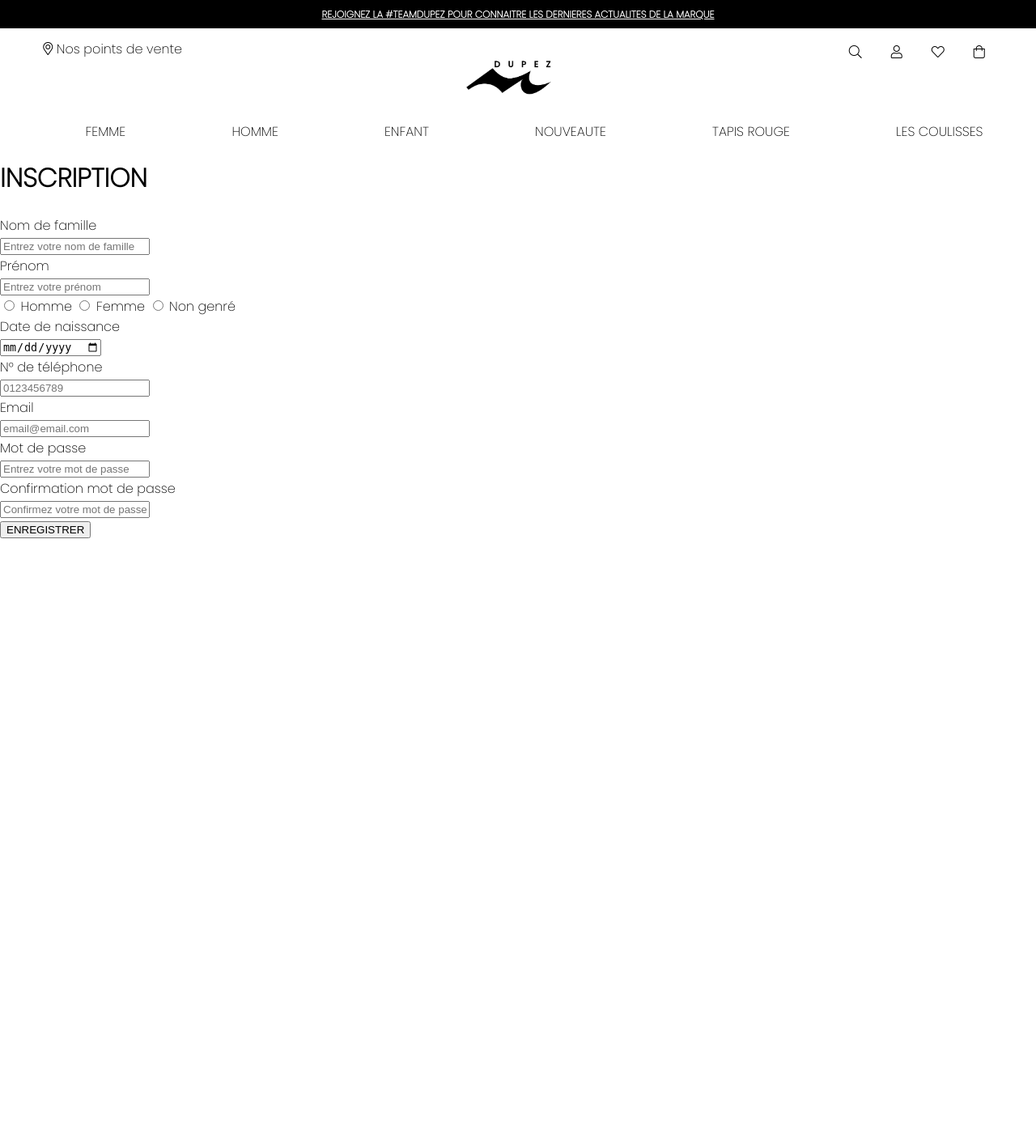
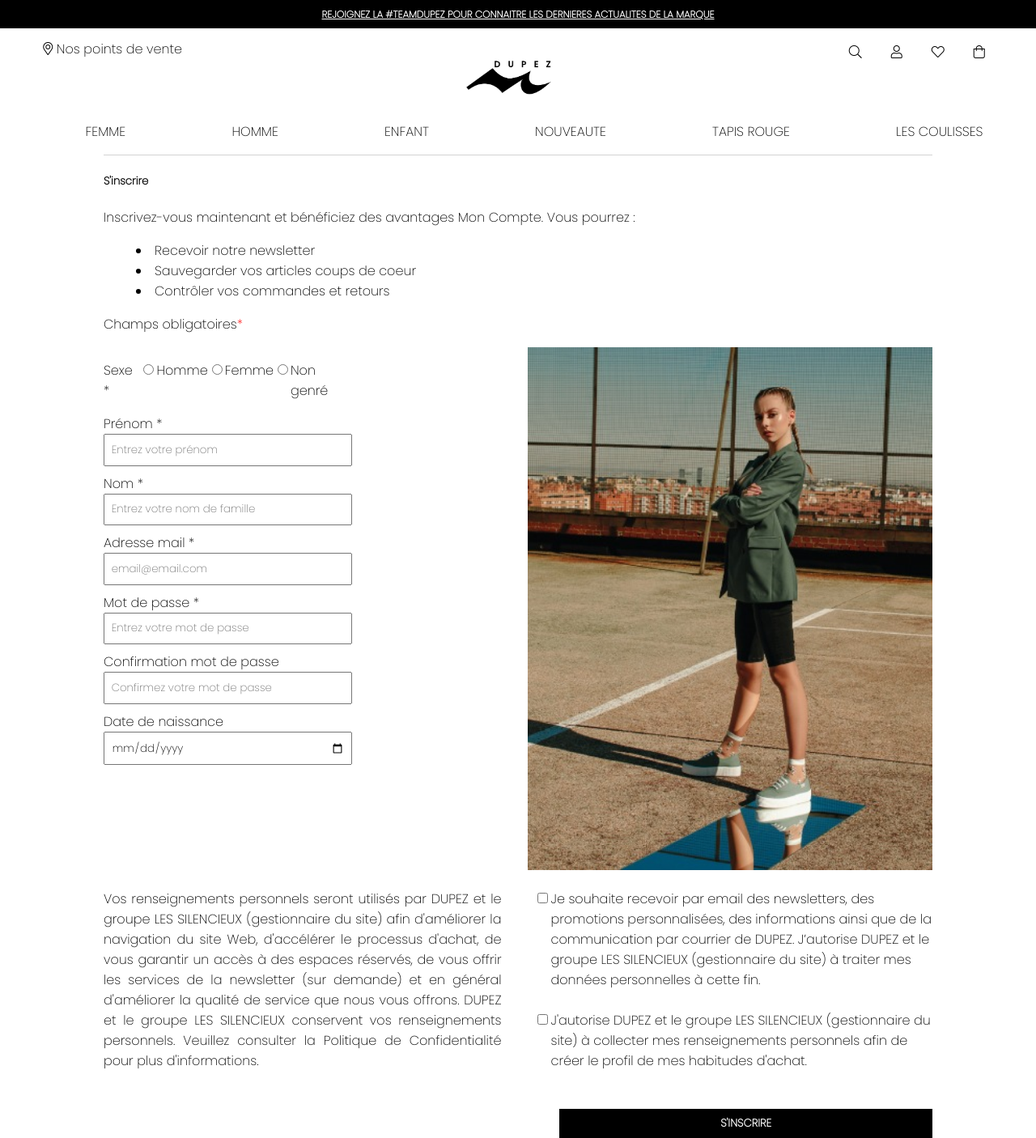
Before and after one commit to marine-jacquens/boutique, a PHP site: page /inscription.php in a window 1280 px wide. Shown: the whole page at 81% size. Before the commit the page ends 665 px from the top, so only its background shows below. Run offline with PHP 8.4, Linux system fonts and the light colour scheme.

Commit message:
ajout page inscription

```diff
--- a/class/users.php
+++ b/class/users.php
@@ -25,13 +25,13 @@
   }
 
 
-  public function register($lastname,$firstname,$gender,$birthday,$phone,$mail,$password,$password_check)
+  public function register($lastname,$firstname,$gender,$birthday,$mail,$password,$password_check)
   {
 
     $connexion = $this->db->connectDb();
 
 
-    if(!empty($lastname && $firstname && $gender && $birthday && $phone && $mail && $password && $password_check))
+    if(!empty($lastname && $firstname && $gender && $birthday && $mail && $password && $password_check))
     {
       if($password == $password_check)
       {
@@ -45,13 +45,12 @@
 
         if(empty($checked_mail[0]))
         {
-          $insert_new_user="INSERT into users (lastname,firstname,gender,birthday,phone,mail,password,date_joined,account_type)VALUES (:lastname,:firstname,:gender,:birthday,:phone,:mail,:hash,:date_joined,:account_type)";
+          $insert_new_user = "INSERT into users (lastname,firstname,gender,birthday,mail,password,date_joined,account_type)VALUES (:lastname,:firstname,:gender,:birthday,:mail,:hash,:date_joined,:account_type)";
           $insert_data_user=$connexion->prepare($insert_new_user);
           $insert_data_user->bindParam(':lastname',$lastname, PDO::PARAM_STR);
           $insert_data_user->bindParam(':firstname',$firstname, PDO::PARAM_STR);
           $insert_data_user->bindParam(':gender',$gender, PDO::PARAM_STR);
           $insert_data_user->bindParam(':birthday',$birthday, PDO::PARAM_STR);
-          $insert_data_user->bindParam(':phone',$phone, PDO::PARAM_STR);
           $insert_data_user->bindParam(':mail',$mail, PDO::PARAM_STR);
           $insert_data_user->bindParam(':hash', $hash, PDO::PARAM_STR);
           $insert_data_user->bindParam(':date_joined',$date_joined, PDO::PARAM_STR);
@@ -59,7 +58,8 @@
 
           $insert_data_user->execute();
 
-          header('location:connexion.php');
+          vardump($insert_data_user);
+          /*header('location:index.php');*/
 
         }
         else
@@ -105,7 +105,6 @@
           $this->firstname = $account_user['firstname'];
           $this->gender = $account_user['gender'];
           $this->birthday = $account_user['birthday'];
-          $this->phone = $account_user['phone'];
           $this->mail = $account_user['mail'];
           $this->password = $account_user['password'];
           $this->date_joined = $account_user['date_joined'];
@@ -123,8 +122,6 @@
                         $this->gender,
                     'birthday' =>
                         $this->birthday,
-                    'phone' =>
-                        $this->phone,
                     'mail' =>
                         $this->mail,
                     'password' =>
--- a/css/general.css
+++ b/css/general.css
@@ -19,3 +19,5 @@
 ul{
 	list-style: none;
 }
+
+p{text-align: justify;}
--- /dev/null
+++ b/css/inscription.css
@@ -0,0 +1,88 @@
+
+.main-inscription{
+	display: flex;
+	flex-direction: column;
+	align-items: center;
+}
+
+.inscription-page{
+	border-top:0.1px solid lightgray;
+	width:80%;
+}
+
+.inscription-page ul{
+	list-style:inside;
+}
+
+.inscription-page span{color:red;}
+
+.form-inscription{
+	width:80%;
+}
+
+.formpart1_photo{
+	display: flex;
+	justify-content: space-between;
+	width:100%;
+}
+
+.form-input{
+	display: flex;
+	flex-direction: column;
+	width:30%;
+}
+
+.gender{
+	display: flex;
+	justify-content: space-between;
+	align-items: baseline;
+
+}
+
+.input{
+	font-family: 'Poppins', sans-serif;
+	padding:2.5%;
+	margin-bottom:3% ;
+}
+
+.checkbox{
+	display:flex;
+	justify-content: space-between;
+	align-items: baseline;
+}
+
+.checkboxPart1,
+.checkboxPart2{
+	width:48%;
+}
+
+.checkboxPart2 label{
+	display: flex;
+	flex-direction: column;
+}
+
+.checkbox-position{
+	display: flex;
+	align-items: baseline;
+}
+
+.autorisation1{
+	margin-bottom:5%;
+}
+
+.inscription-button{
+display: flex;
+justify-content: flex-end;
+margin-top:3%;
+}
+
+.subscrib-button{
+	font-family: 'Poppins', sans-serif;
+	padding:0.8%;
+	color:white;
+	background-color:black;
+	font-weight:bold;
+	width:45%;
+	border:none;
+
+}
--- a/inscription.php
+++ b/inscription.php
@@ -13,13 +13,14 @@
     <link rel="stylesheet" href="fontawesome/all.css">
     <link rel="stylesheet" href="css/general.css">
     <link rel="stylesheet" href="css/header.css">
+    <link rel="stylesheet" href="css/inscription.css">
     <link href="https://fonts.googleapis.com/css2?family=Poppins:wght@200&display=swap" rel="stylesheet">
 </head>
 <body>
 	<header>
 		<?php include("includes/header.php")?>
 	</header>
-	<main>
+	<main class="main-inscription">
 		<?php
 			if(isset($_POST['submit']))
 			{
@@ -28,7 +29,6 @@
 					$_POST['firstname'],
 					$_POST['gender'],
 					$_POST['birthday'],
-					$_POST['phone'],
 					$_POST['mail'],
 					$_POST['password'],
 					$_POST['password_check'],
@@ -37,36 +37,107 @@
 
 			?>
 
+		<section class="inscription-page">
+			<h5>S'inscrire</h5>
+			<p>
+				Inscrivez-vous maintenant et bénéficiez des avantages Mon Compte.
+				Vous pourrez :
+			</p>
+			<ul>
+				<li>Recevoir notre newsletter</li>
+				<li>Sauvegarder vos articles coups de coeur</li>
+				<li>Contrôler vos commandes et retours</li>
+			</ul>
+			<p>Champs obligatoires<span>*</span></p>
+		</section>
 
-		<form action="" method="post">
-			<h1>INSCRIPTION</h1>
-			<label for="lastname">Nom de famille</label><br>
-	        <input type="text" name="lastname" placeholder="Entrez votre nom de famille"><br>
-	        <label for="firstname">Prénom</label><br>
-	        <input type="text" name="firstname" placeholder="Entrez votre prénom"><br>
+		<section class="form-inscription">
 
-	        <input type="radio" name="gender" id="male" value="male">
-	        <label for="male">Homme</label>
-	        <input type="radio" name="gender" id="female" value="female">
-	        <label for="female">Femme</label>
-	        <input type="radio" name="gender" id="no_gender" value="no_gender">
-	        <label for="no_gender">Non genré</label><br>
+			<form action="index.php" method="post">
 
-	        <label for="birthday">Date de naissance</label><br>
-	        <input type="date" name="birthday"><br>
-	        <label for="phone">N° de téléphone</label><br>
-	        <input type="text" name="phone" placeholder="0123456789"><br>
-	        <label for="mail">Email</label><br>
-	        <input type="text" name="mail" placeholder="email@email.com"><br>
+				<div class="formpart1_photo">
+
+					<div class="form-input">
+
+						<div class="gender">
+							<p>Sexe *</p>
+
+							<input type="radio" name="gender" id="male" value="male" autocomplete="on">
+							<label for="male">Homme</label>
+
+					        <input type="radio" name="gender" id="female" value="female" autocomplete="on">
+					        <label for="female">Femme</label>
+
+					        <input type="radio" name="gender" id="no_gender" value="no_gender" autocomplete="on">
+					        <label for="no_gender">Non genré</label>
+						</div>
+
+						<label for="firstname">Prénom *</label>
+				        <input type="text" name="firstname" class="input" placeholder="Entrez votre prénom" autocomplete="on">
+
+						<label for="lastname">Nom *</label>
+				        <input type="text" name="lastname" class="input" placeholder="Entrez votre nom de famille" autocomplete="on">
+
+				        <label for="mail">Adresse mail *</label>
+				        <input type="text" name="mail" class="input" placeholder="email@email.com" autocomplete="on">
+
+				        <label for="password">Mot de passe *</label>
+				        <input type="password" name="password" class="input" placeholder="Entrez votre mot de passe">
+
+				        <label for="password_check">Confirmation mot de passe</label>
+				        <input type="password" name="password_check" class="input" placeholder="Confirmez votre mot de passe">
+
+				        <label for="birthday">Date de naissance</label>
+				        <input type="date" name="birthday" class="input" autocomplete="on">
+
+					</div>
+
+					<div>
+						<img src="images/ester-exposito1.jpg" alt="ester-exposito1.jpg" width="500">
+					</div>
+
+				</div>
+
+				<div class="checkbox">
+
+					<div class="checkboxPart1">
+						<p>
+							Vos renseignements personnels seront utilisés par DUPEZ et le groupe LES SILENCIEUX (gestionnaire du site) afin d'améliorer la navigation du site Web, d'accélérer le processus d'achat, de vous garantir un accès à des espaces réservés, de vous offrir les services de la newsletter (sur demande) et en général d'améliorer la qualité de service que nous vous offrons.
+
+							DUPEZ et le groupe LES SILENCIEUX conservent vos renseignements personnels.
+
+							Veuillez consulter la Politique de Confidentialité pour plus d'informations.
+						</p>
+					</div>
+
+					<div class="checkboxPart2">
+						<div class="checkbox-position">
+							<input type="checkbox" id="autorisation1" name="autorisation1" value="true">
+							<label for="autorisation1" class="autorisation1">
+								Je souhaite recevoir par email des newsletters, des promotions personnalisées, des informations ainsi que de la communication par courrier de DUPEZ.
+								J’autorise DUPEZ et le groupe LES SILENCIEUX (gestionnaire du site) à traiter mes données personnelles à cette fin.
+							</label>
+						</div>
+						<div class="checkbox-position">
+							<input type="checkbox" id="autorisation2" name="autorisation2" value="true">
+							<label for="autorisation2">
+								J'autorise DUPEZ et le groupe LES SILENCIEUX (gestionnaire du site) à collecter mes renseignements personnels afin de créer le profil de mes habitudes d'achat.
+							</label>
+						</div>
+
+					</div>
+
+				</div>
+
+				<div class="inscription-button">
+					<input type="submit" name="submit" class="subscrib-button" value="S'INSCRIRE">
+				</div>
+
+			</form>
 
 
-	        <label for="password">Mot de passe</label><br>
-	        <input type="password" name="password" placeholder="Entrez votre mot de passe"><br>
-			<label for="password_check">Confirmation mot de passe</label><br>
-	        <input type="password" name="password_check" placeholder="Confirmez votre mot de passe"><br>
+		</section>
 
-	        <input type="submit" name="submit" value="ENREGISTRER">
-		</form>
 
 	</main>
 	<footer>
```
Also changed, not shown: images/ester-exposito1.jpg (added).
